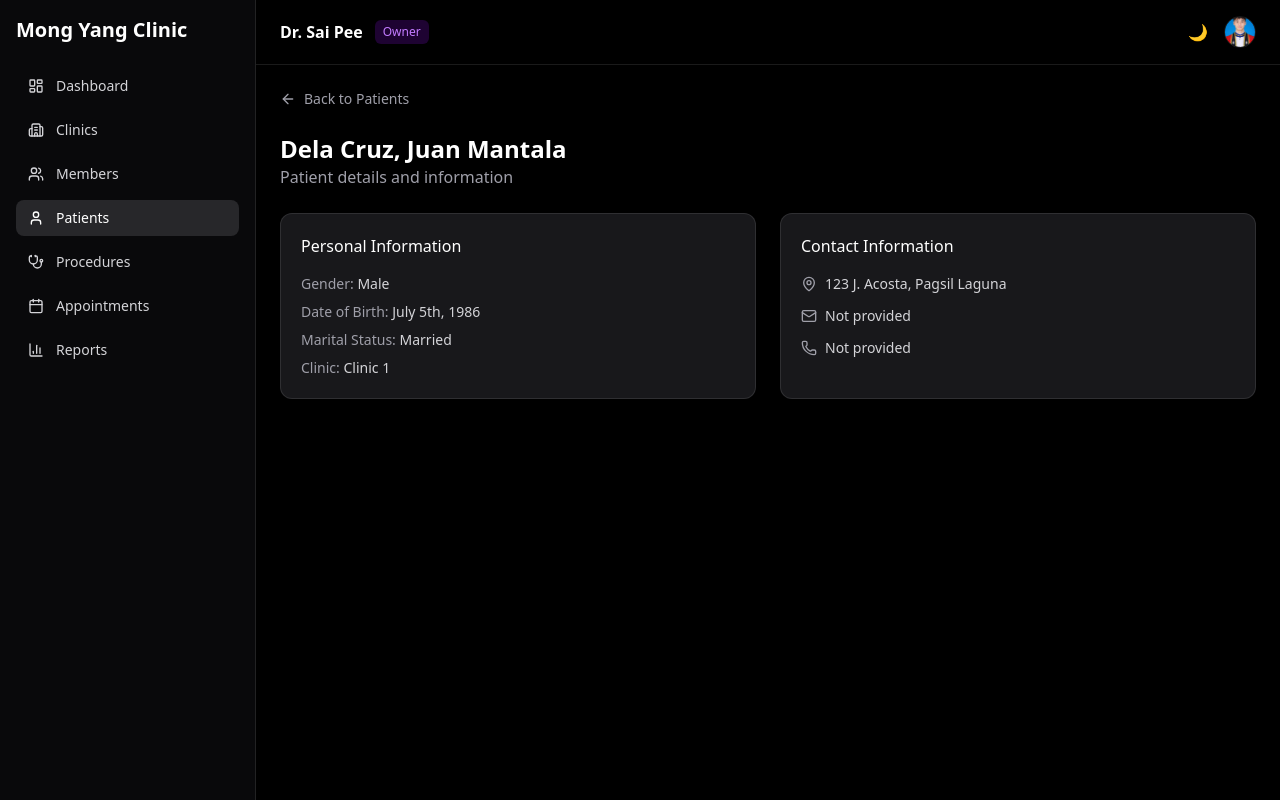
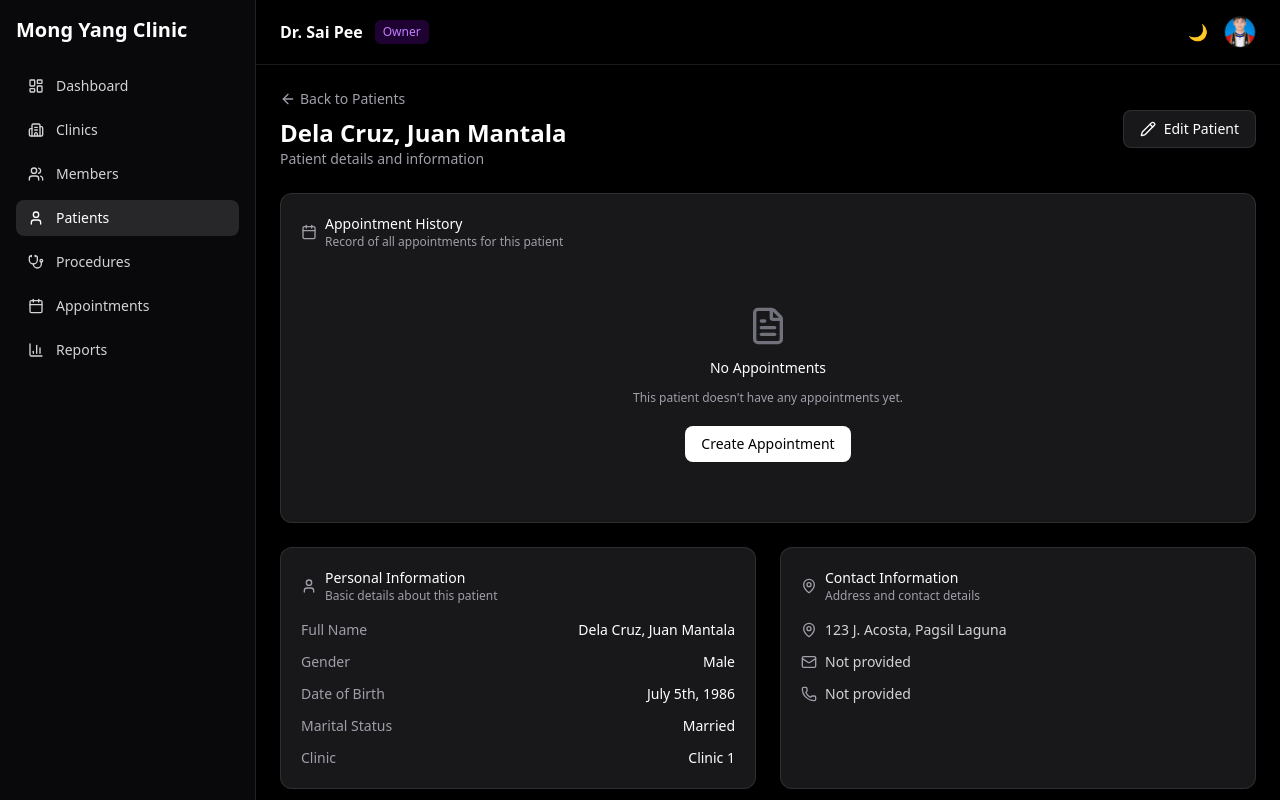
Before and after one commit to ahpharjr/DentalPatientMangement, a React (Vite) app in the folder patient-management-fronted/: page /patients/1 in a window 1280 px wide. Built offline with nearby package versions, Linux system fonts and the light colour scheme.

Commit message:
add more features for patient details

```diff
--- /dev/null
+++ b/patient-management-fronted/src/components/patients/AppointmentHistoryCard.jsx
@@ -0,0 +1,40 @@
+import { Calendar, FileText } from "lucide-react";
+import Card from "../ui/Card";
+
+export default function AppointmentHistoryCard() {
+  const hasAppointments = false; // dummy for now
+
+  return (
+    <Card className="space-y-4">
+      {/* Header */}
+      <div className="flex items-center gap-2">
+        <Calendar className="h-4 w-4 text-zinc-400" />
+        <div>
+          <h3 className="text-sm font-medium text-white">
+            Appointment History
+          </h3>
+          <p className="text-xs text-zinc-400">
+            Record of all appointments for this patient
+          </p>
+        </div>
+      </div>
+
+      {/* Empty State */}
+      {!hasAppointments && (
+        <div className="flex flex-col items-center justify-center gap-3 py-10 text-center">
+          <FileText className="h-10 w-10 text-zinc-500" />
+          <p className="text-sm font-medium text-white">
+            No Appointments
+          </p>
+          <p className="text-xs text-zinc-400">
+            This patient doesn't have any appointments yet.
+          </p>
+
+          <button className="mt-2 rounded-lg bg-white px-4 py-2 text-sm font-medium text-black hover:bg-zinc-200">
+            Create Appointment
+          </button>
+        </div>
+      )}
+    </Card>
+  );
+}
--- /dev/null
+++ b/patient-management-fronted/src/components/patients/ContactInfoCard.jsx
@@ -0,0 +1,44 @@
+import { MapPin, Mail, Phone } from "lucide-react";
+import Card from "../ui/Card";
+
+export default function ContactInfoCard({ patient }) {
+  return (
+    <Card>
+      <div className="mb-4 flex items-center gap-2">
+        <MapPin className="h-4 w-4 text-zinc-400" />
+        <div>
+          <h3 className="text-sm font-medium text-white">
+            Contact Information
+          </h3>
+          <p className="text-xs text-zinc-400">
+            Address and contact details
+          </p>
+        </div>
+      </div>
+
+      <div className="space-y-3 text-sm text-zinc-300">
+        <Field
+          icon={MapPin}
+          value={patient.address}
+        />
+        <Field
+          icon={Mail}
+          value={patient.email || "Not provided"}
+        />
+        <Field
+          icon={Phone}
+          value={patient.phone || "Not provided"}
+        />
+      </div>
+    </Card>
+  );
+}
+
+function Field({ icon: Icon, value }) {
+  return (
+    <div className="flex items-start gap-2">
+      <Icon className="mt-0.5 h-4 w-4 text-zinc-400" />
+      <span>{value}</span>
+    </div>
+  );
+}
--- /dev/null
+++ b/patient-management-fronted/src/components/patients/DentalChartsCard.jsx
@@ -0,0 +1,47 @@
+import { Tornado } from "lucide-react";
+
+export default function DentalChartsCard() {
+  return (
+    <div className="rounded-xl border border-white/10 bg-zinc-900 p-5">
+      {/* Header */}
+      <div className="mb-4 flex items-start gap-2">
+        <Tornado className="mt-0.5 h-4 w-4 text-white" />
+        <div>
+          <h3 className="text-sm font-medium text-white">
+            Dental Charts
+          </h3>
+          <p className="text-xs text-zinc-400">
+            Access primary and permanent teeth charts for comprehensive dental record management
+          </p>
+        </div>
+      </div>
+
+      {/* Charts */}
+      <div className="grid gap-4 md:grid-cols-2">
+        <div className="rounded-lg border border-dashed border-white/10 p-4 text-center">
+          <h4 className="text-sm font-medium text-white">
+            Primary Teeth (Child)
+          </h4>
+          <p className="mb-4 text-xs text-zinc-400">
+            Universal Numbering System (A–T)
+          </p>
+          <button className="w-full rounded-lg bg-white px-4 py-2 text-sm text-black hover:bg-zinc-200">
+            View Primary Chart
+          </button>
+        </div>
+
+        <div className="rounded-lg border border-dashed border-white/10 p-4 text-center">
+          <h4 className="text-sm font-medium text-white">
+            Permanent Teeth (Adult)
+          </h4>
+          <p className="mb-4 text-xs text-zinc-400">
+            Universal Numbering System (1–32)
+          </p>
+          <button className="w-full rounded-lg bg-white px-4 py-2 text-sm text-black hover:bg-zinc-200">
+            View Permanent Chart
+          </button>
+        </div>
+      </div>
+    </div>
+  );
+}
--- /dev/null
+++ b/patient-management-fronted/src/components/patients/MedicalHistoryCard.jsx
@@ -0,0 +1,51 @@
+import { FileText } from "lucide-react";
+
+export default function MedicalHistoryCard() {
+  return (
+    <div className="rounded-xl border border-white/10 bg-zinc-900 p-5">
+      {/* Header */}
+      <div className="mb-4 flex items-start gap-2">
+        <FileText className="mt-0.5 h-4 w-4 text-white" />
+        <div>
+          <h3 className="text-sm font-medium text-white">
+            Medical History
+          </h3>
+          <p className="text-xs text-zinc-400">
+            Patient's medical history and health information
+          </p>
+        </div>
+      </div>
+
+      {/* Content */}
+      <div className="grid gap-6 md:grid-cols-2">
+        <div>
+          <p className="mb-2 text-sm text-zinc-300">Allergies</p>
+          <span className="rounded-full bg-red-500/10 px-3 py-1 text-xs text-red-400">
+            None
+          </span>
+        </div>
+
+        <div>
+          <p className="mb-2 text-sm text-zinc-300">Medical Conditions</p>
+          <span className="rounded-full bg-orange-500/10 px-3 py-1 text-xs text-orange-400">
+            None
+          </span>
+        </div>
+
+        <div>
+          <p className="mb-2 text-sm text-zinc-300">Current Medications</p>
+          <span className="rounded-full bg-blue-500/10 px-3 py-1 text-xs text-blue-400">
+            None
+          </span>
+        </div>
+
+        <div>
+          <p className="mb-2 text-sm text-zinc-300">Past Surgeries</p>
+          <span className="rounded-full bg-purple-500/10 px-3 py-1 text-xs text-purple-400">
+            None
+          </span>
+        </div>
+      </div>
+    </div>
+  );
+}
--- /dev/null
+++ b/patient-management-fronted/src/components/patients/PersonalInfoCard.jsx
@@ -0,0 +1,37 @@
+import { User } from "lucide-react";
+import Card from "../ui/Card";
+
+export default function PersonalInfoCard({ patient }) {
+  return (
+    <Card>
+      <div className="mb-4 flex items-center gap-2">
+        <User className="h-4 w-4 text-zinc-400" />
+        <div>
+          <h3 className="text-sm font-medium text-white">
+            Personal Information
+          </h3>
+          <p className="text-xs text-zinc-400">
+            Basic details about this patient
+          </p>
+        </div>
+      </div>
+
+      <div className="space-y-3 text-sm">
+        <InfoRow label="Full Name" value={patient.fullName} />
+        <InfoRow label="Gender" value={patient.gender} />
+        <InfoRow label="Date of Birth" value={patient.dob} />
+        <InfoRow label="Marital Status" value={patient.maritalStatus} />
+        <InfoRow label="Clinic" value={patient.clinic} />
+      </div>
+    </Card>
+  );
+}
+
+function InfoRow({ label, value }) {
+  return (
+    <div className="flex justify-between">
+      <span className="text-zinc-400">{label}</span>
+      <span className="text-white">{value}</span>
+    </div>
+  );
+}
--- a/patient-management-fronted/src/pages/PatientDetails.jsx
+++ b/patient-management-fronted/src/pages/PatientDetails.jsx
@@ -1,6 +1,10 @@
-import { useParams, useNavigate } from "react-router-dom";
-import { ArrowLeft, MapPin, Phone, Mail } from "lucide-react";
-import Card from "../components/ui/Card";
+import { ArrowLeft, Pencil } from "lucide-react";
+import { useNavigate, useParams } from "react-router-dom";
+import AppointmentHistoryCard from "../components/patients/AppointmentHistoryCard";
+import PersonalInfoCard from "../components/patients/PersonalInfoCard";
+import ContactInfoCard from "../components/patients/ContactInfoCard";
+import MedicalHistoryCard from "../components/patients/MedicalHistoryCard";
+import DentalChartsCard from "../components/patients/DentalChartsCard";
 
 const patients = [
   {
@@ -19,59 +23,49 @@ const patients = [
 export default function PatientDetails() {
   const { id } = useParams();
   const navigate = useNavigate();
-
   const patient = patients.find((p) => p.id === id);
 
-  if (!patient) {
-    return <p className="text-zinc-400">Patient not found</p>;
-  }
+  if (!patient) return null;
 
   return (
     <div className="space-y-6">
+      {/* Header */}
+      <div className="flex items-center justify-between">
+        <div>
           <button
             onClick={() => navigate("/patients")}
-        className="flex items-center gap-2 text-sm text-zinc-400 hover:text-white"
+            className="mb-2 flex items-center gap-1 text-sm text-zinc-400 hover:text-white"
           >
             <ArrowLeft className="h-4 w-4" />
             Back to Patients
           </button>
 
-      <div>
-        <h1 className="text-2xl font-bold text-white">{patient.fullName}</h1>
-        <p className="text-zinc-400">Patient details and information</p>
+          <h1 className="text-2xl font-semibold text-white">
+            {patient.fullName}
+          </h1>
+          <p className="text-sm text-zinc-400">
+            Patient details and information
+          </p>
         </div>
 
-      <div className="grid gap-6 md:grid-cols-2">
-        <Card>
-          <h3 className="mb-4 font-medium text-white">Personal Information</h3>
-          <div className="space-y-2 text-sm text-zinc-300">
-            <p><span className="text-zinc-400">Gender:</span> {patient.gender}</p>
-            <p><span className="text-zinc-400">Date of Birth:</span> {patient.dob}</p>
-            <p><span className="text-zinc-400">Marital Status:</span> {patient.maritalStatus}</p>
-            <p><span className="text-zinc-400">Clinic:</span> {patient.clinic}</p>
-          </div>
-        </Card>
-
-        <Card>
-          <h3 className="mb-4 font-medium text-white">Contact Information</h3>
-          <div className="space-y-3 text-sm text-zinc-300">
-            <div className="flex items-start gap-2">
-              <MapPin className="h-4 w-4 mt-0.5 text-zinc-400" />
-              <p>{patient.address}</p>
+        <button className="flex items-center gap-2 rounded-lg border border-white/10 bg-zinc-900 px-4 py-2 text-sm text-white hover:bg-zinc-800">
+          <Pencil className="h-4 w-4" />
+          Edit Patient
+        </button>
       </div>
 
-            <div className="flex items-center gap-2">
-              <Mail className="h-4 w-4 text-zinc-400" />
-              <p>{patient.email || "Not provided"}</p>
+      {/* Appointment History */}
+      <AppointmentHistoryCard />
+
+      {/* Info Sections */}
+      <div className="grid gap-6 md:grid-cols-2">
+        <PersonalInfoCard patient={patient} />
+        <ContactInfoCard patient={patient} />
       </div>
 
-            <div className="flex items-center gap-2">
-              <Phone className="h-4 w-4 text-zinc-400" />
-              <p>{patient.phone || "Not provided"}</p>
-            </div>
-          </div>
-        </Card>
-      </div>
+      <MedicalHistoryCard />
+
+      <DentalChartsCard />
     </div>
   );
 }
```
Also changed, not shown: patient-management-fronted/src/pages/ProcedureDetails.jsx (+11 -3 lines). Lines whose indentation alone changed are shown as unchanged.
